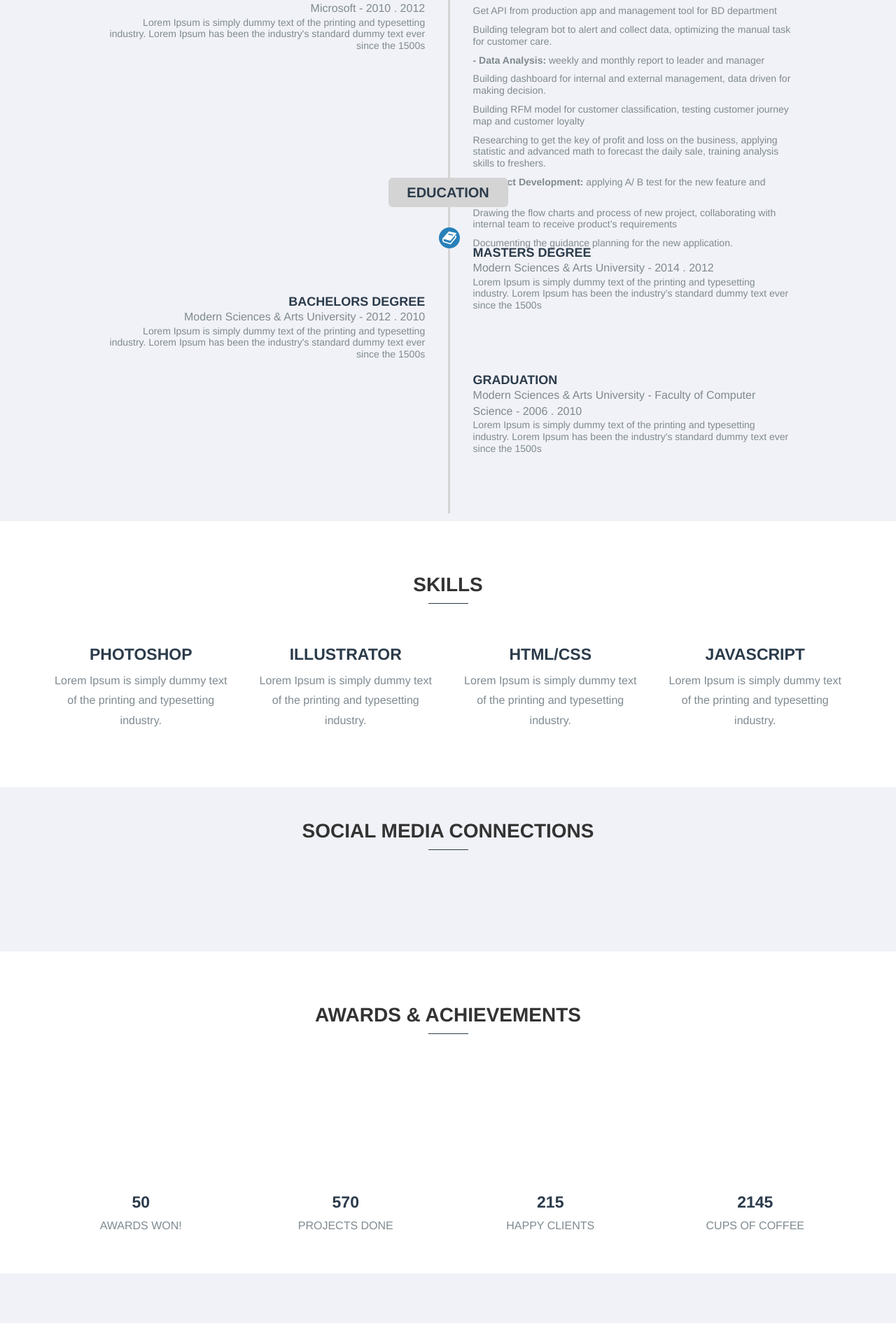
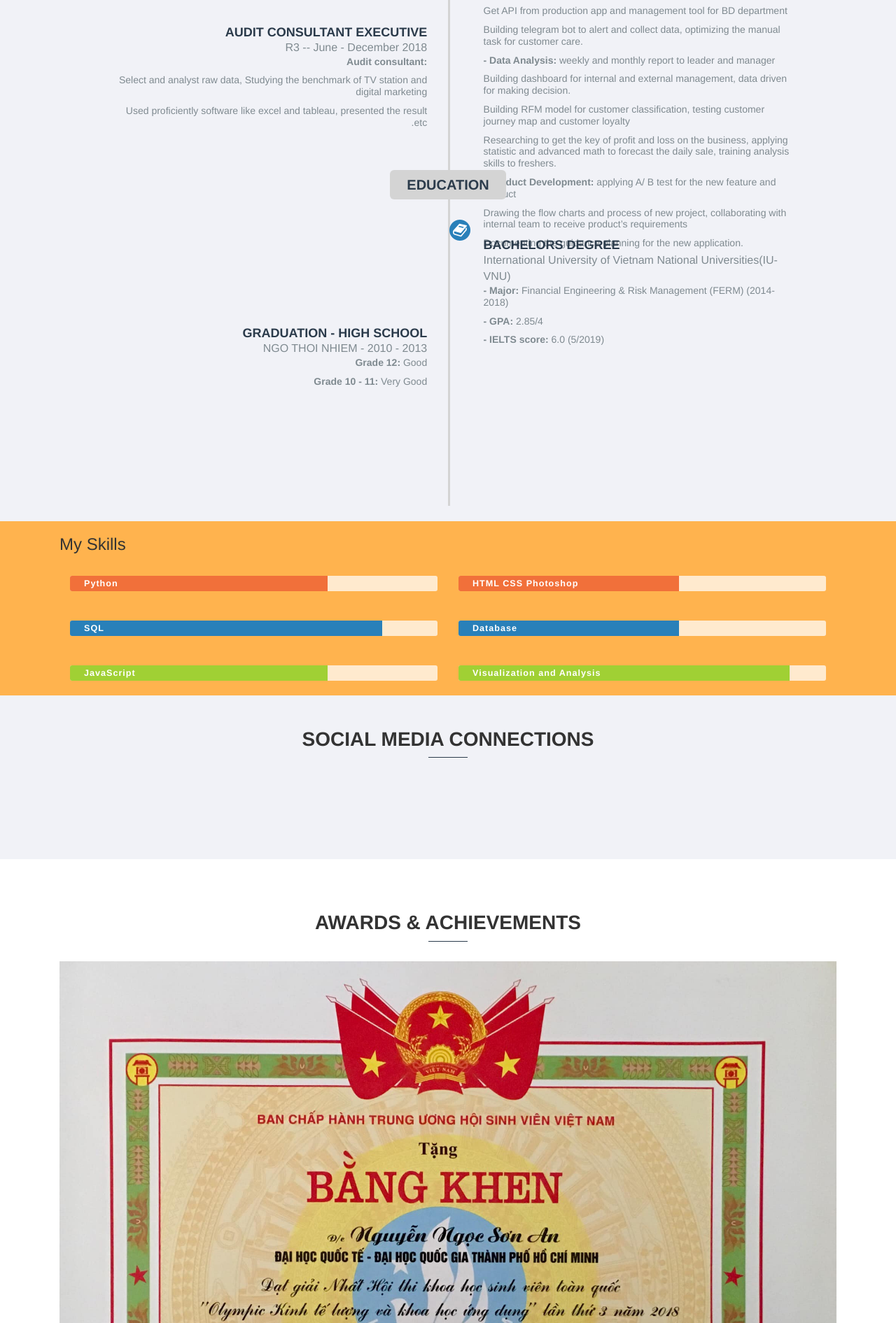
Before and after one commit to tatien777/CV-TIEN, a website built with Parcel: page index.html in a window 1280 px wide. Shown: the part 1858-3749 px from the top of the page at 70% size. Built offline with nearby package versions, Linux system fonts and the light colour scheme; files whose address does not match are found by name.

Commit message:
70% con lai award & contac

```diff
--- a/css/style.css
+++ b/css/style.css
@@ -119,7 +119,7 @@ ul.about-details li p span a {
 }
 #download {
   left: 5%;
-  top: 100px;
+  /* top: 100px; */
   height: 234px;
 }
 .about-row-column h3 {
@@ -298,11 +298,11 @@ label.book {
   width: 40%;
   text-align: right;
   position: absolute;
-  top: 12em;
+  top: 16em;
   left: 5.8em;
 }
 .exp-devide-grid-left:before {
-  content: url(../img/sec-d.png) no-repeat 0px 0px;
+  content: url(../img/cover-2.png) no-repeat 0px 0px;
   position: relative;
   left: 3em;
   top: 1.5em;
@@ -394,9 +394,77 @@ ul.social li i.ph {
 ul.social li i.gp {
   background-position: -585px 0px;
 }
+/*-- skills example2 --*/
+.stats {
+  /* background: url(../img/cover-2.png)no-repeat 0px 0px fixed; */
+  background: rgb(255,179,78);
+    /* background-size: cover; */
+    -webkit-background-size: cover;
+    -moz-background-size: cover;
+    -o-background-size: cover;
+    -ms-background-size: cover;
+}
+.stats h3.w3l-title:after {
+    left:44%;
+}
+.stats h3.w3l-title:before {
+    background: #fff;
+}
+.stats_grid_right {
+    padding: 0 2em;
+}
+/*-- Skills bar effects --*/
+.skillbar {
+	position: relative;
+	display: inline-block;
+	margin: 1.5em 0;
+	width: 100%;
+	background: rgba(255, 255, 255, 0.72);
+	height:22px;
+	-webkit-border-radius: 3px;
+	-moz-border-radius: 3px;
+	-o-border-radius: 3px;
+	-ms-border-radius: 3px;
+	border-radius: 3px;
+}
+.skillbar-title {
+    position: absolute;
+    top: 0;
+    left: 0;
+    width: 117px;
+    font-weight: bold;
+    letter-spacing: 1px;
+    font-size: .9em;
+    color: #ffffff;
+    background: #6adcfa;
+    border-top-left-radius: 3px;
+    border-bottom-left-radius: 3px;
+    background: rgba(0, 0, 0, 0.1);
+    padding: 0 20px;
+    height: 100%;
+    line-height: 22px
+}
+.skillbar-bar {
+	height: 100%;
+	width: 0px;
+	background: #2ebaef;
+	border-radius: 3px;
+	display: inline-block;
+}
+.skill-bar-percent {
+    position: absolute;
+    right:-30px;
+    top: 0;
+    font-size: 1em;
+    height: 100%;
+    color: #fff;
+}
+/*-- //skills example2  --*/
 /*--- Awards Parts Starts Here ----*/
 .awards {
   margin: 2em 0;
+  background-color:  #fff;
+  /* background: */
 }
 .awards-top {
   padding: 2em 0;
@@ -661,6 +729,7 @@ i.twit {
   font-size: 18px;
   font-weight: 700;
   color: #7f8a90;
+  text-align: center;
 }
 /*---- Twitter Feed Part Ends Here ----*/
 /*--- contact Part Starts Here ----*/
@@ -812,7 +881,7 @@ p.copyright a:hover {
     min-height: 300px;
   }
   .header-profile img {
-    width: 30%;
+    width: 25%;
   }
   .header-profile {
     left: 40%;
@@ -858,7 +927,7 @@ p.copyright a:hover {
 }
 @media (max-width: 800px) {
   .header-profile img {
-    width: 25%;
+    width: 20%;
   }
   .header {
     min-height: 192px;
@@ -928,6 +997,8 @@ p.copyright a:hover {
 @media (max-width: 640px) {
   .header-profile img {
     width: 20%;
+    height: 30%;
+
   }
   .header-profile {
     left: 39%;
@@ -1052,7 +1123,8 @@ p.copyright a:hover {
     min-height: 142px;
   }
   .header-profile img {
-    width: 18%;
+    width: 20%;
+    height: 30%;
   }
   .header-profile {
     left: 37%;
@@ -1163,6 +1235,7 @@ p.copyright a:hover {
   }
   .slider-top {
     margin: 0 15%;
+    height: 30rem;
   }
   .callbacks_tabs {
     left: 37%;
@@ -1207,7 +1280,8 @@ p.copyright a:hover {
   }
   label.bag,
   label.book {
-    left: 5.5%;
+    top: 140%;
+    left: 48.5%;
   }
   .exp-devide-grid-left {
     left: -0.4em;
--- a/index.html
+++ b/index.html
@@ -6,6 +6,7 @@ License URL: http://creativecommons.org/licenses/by/3.0/
 -->
 <!DOCTYPE HTML>
 <html>
+
 <head>
 	<title>My Cv Bootstarp Website Template | Home :: w3layouts</title>
 	<link href="css/bootstrap.css" rel='stylesheet' type='text/css' />
@@ -18,13 +19,18 @@ License URL: http://creativecommons.org/licenses/by/3.0/
 	<!--- Jquery--->
 	<!--- Goog Fonts -->
 	<link href='http://fonts.googleapis.com/css?family=Lato:100,300,400,700,900' rel='stylesheet' type='text/css'>
+	<link rel="stylesheet" href="https://maxcdn.bootstrapcdn.com/bootstrap/4.3.1/css/bootstrap.min.css">
+	<script src="https://ajax.googleapis.com/ajax/libs/jquery/3.4.1/jquery.min.js"></script>
+	<script src="https://cdnjs.cloudflare.com/ajax/libs/popper.js/1.14.7/umd/popper.min.js"></script>
+	<script src="https://maxcdn.bootstrapcdn.com/bootstrap/4.3.1/js/bootstrap.min.js"></script>
 </head>
+
 <body>
 	<!-- Header Starts Here ---->
 	<div class="header">
 		<div class="container">
 			<div class="header-profile">
-				<img src="./img/anhcv-full.jpg" alt="avarta"/>
+				<img src="./img/anhcv-full.jpg" alt="avarta" />
 			</div>
 		</div>
 	</div>
@@ -39,29 +45,39 @@ License URL: http://creativecommons.org/licenses/by/3.0/
 			<div class="about-top">
 				<h3 class="top-title">About Me</h3>
 				<span class="line"></span>
-				<p class="about-p">I want to become a professional employee in Data Science, succeed in challenge environment, and contribute my talent and make more values to the sustainable development of company. </p>
-				<p>During 2 previuos years, I also have learn more experience in job from my leader, manager and CEO at AhaMove (Instant logistic) with position as a Senior Customer Intelligent. </p>
+				<p class="about-p">I want to become a professional employee in Data Science, succeed in challenge environment, and
+					contribute my talent and make more values to the sustainable development of company. </p>
+				<p>During 2 previuos years, I also have learn more experience in job from my leader, manager and CEO at AhaMove
+					(Instant logistic) with position as a Senior Customer Intelligent. </p>
 				<div class="row about-row">
 					<div class="col-md-4 about-row-column">
 						<ul class="about-details">
 							<!-- <li><p>Birthday: <span>8/7/1993</span></p></li> -->
-							<li><p>Phone: <span>+8433 4586 011</span></p></li>
-							<li><p>Email:  <span><a href="mailto:tientm0409@gmail.com">tientm0409@gmail.com</a></span></p></li>
-							<li><p>Website: <span><a href="http://w3layouts.com">www.Loremipsy.me</a></span></p></li>
-							<li><p>Address: <span> H79 Le Thi Rieng street Distric 12 , HCM City</span></p></li>
+							<li>
+								<p>Phone: <span>+8433 4586 011</span></p>
+							</li>
+							<li>
+								<p>Email: <span><a href="mailto:tientm0409@gmail.com">tientm0409@gmail.com</a></span></p>
+							</li>
+							<li>
+								<p>Website: <span><a href="http://w3layouts.com">www.Loremipsy.me</a></span></p>
+							</li>
+							<li>
+								<p>Address: <span> H79 Le Thi Rieng street Distric 12 , HCM City</span></p>
+							</li>
 						</ul>
 					</div>
 					<div class="col-md-8 about-row-column" id="download">
-						<!-- <h3>HOBBIES & INTERESTS</h3>
+						<h3>HOBBIES & INTERESTS</h3>
 						<ul class="hoby">
 							<li><i class="tv"></i></li>
-							<li><i class="car"></i></li>
+							<!-- <li><i class="car"></i></li> -->
 							<li><i class="music"></i></li>
-							<li><i class="shopping"></i></li>
+							<!-- <li><i class="shopping"></i></li> -->
 							<li><i class="reading"></i></li>
 							<li><i class="travel"></i></li>
-							<li><i class="tea"></i></li>
-						</ul> -->`
+							<!-- <li><i class="tea"></i></li> -->
+						</ul>`
 						<a href="" class="download "><span></span>Download Resume</a>
 					</div>
 					<div class="clearfix"></div>
@@ -84,25 +100,30 @@ License URL: http://creativecommons.org/licenses/by/3.0/
 				<label class="bag"></label>
 				<div class="exp-devide-grid-right">
 					<h5>SENIOR CUSTOMER INTELLIGENT</h5>
-					<small>AhaMove  - 3/2018 . Current</small>
+					<small>AhaMove -- March 2018 - Current</small>
 
-					<p><span> <strong> - Data Engineer: </strong>  Update data warehouse for analysis purpose </p>
-						<p>	Data pipeline for automation task </p>
+					<p><span> <strong> - Data Engineer: </strong> Update data warehouse for analysis purpose </p>
+					<p> Data pipeline for automation task </p>
 					<p> Get API from production app and management tool for BD department </p>
 					<p> Building telegram bot to alert and collect data, optimizing the manual task for customer care. </p>
-					<p><span> <strong> - Data Analysis: </strong>  weekly and monthly report to leader and manager </p>
+					<p><span> <strong> - Data Analysis: </strong> weekly and monthly report to leader and manager </p>
 					<p> Building dashboard for internal and external management, data driven for making decision. </p>
 					<p> Building RFM model for customer classification, testing customer journey map and customer loyalty </p>
-						<p> Researching to get the key of profit and loss on the business, applying statistic and advanced math to forecast the daily sale, training analysis skills to freshers. </p>
-						<p><span> <strong> - Product Development:  </strong>  applying A/ B test for the new feature and product </p>
-							<p> Drawing the flow charts and process of new project, collaborating with internal team to receive product’s requirements </p>
+					<p> Researching to get the key of profit and loss on the business, applying statistic and advanced math to
+						forecast the daily sale, training analysis skills to freshers. </p>
+					<p><span> <strong> - Product Development: </strong> applying A/ B test for the new feature and product </p>
+					<p> Drawing the flow charts and process of new project, collaborating with internal team to receive product’s
+						requirements </p>
 					<p> Documenting the guidance planning for the new application. </p>
 
 				</div>
 				<div class="exp-devide-grid-left">
-					<h5>JUNIOR UI DESIGNER</h5>
-					<small>Microsoft - 2010 . 2012</small>
-					<p>Lorem Ipsum is simply dummy text of the printing and typesetting industry. Lorem Ipsum has been the industry's standard dummy text ever since the 1500s</p>
+					<h5>AUDIT CONSULTANT EXECUTIVE</h5>
+					<small>R3 -- June - December 2018</small>
+					<p><span> <strong> Audit consultant: </strong> </p>
+					<p> Select and analyst raw data, Studying the benchmark of TV station and digital marketing </p>
+					<p> Used proficiently software like excel and tableau, presented the result .etc </p>
+
 				</div>
 				<!-- <div class="exp-devide-grid-rightb">
 					<h5>UI/UX DESIGNER</h5>
@@ -116,26 +137,33 @@ License URL: http://creativecommons.org/licenses/by/3.0/
 				</span>
 				<label class="book"></label>
 				<div class="exp-devide-grid-right">
-					<h5>MASTERS DEGREE</h5>
-					<small>Modern Sciences & Arts University - 2014 . 2012</small>
-					<p>Lorem Ipsum is simply dummy text of the printing and typesetting industry. Lorem Ipsum has been the industry's standard dummy text ever since the 1500s</p>
+					<h5>BACHELORS DEGREE</h5>
+					<small>International University of Vietnam National Universities(IU-VNU)</small>
+					<p><span> <strong> - Major: </strong> Financial Engineering & Risk Management (FERM) (2014-2018) </p>
+					<p><span> <strong> - GPA: </strong> 2.85/4 </p>
+					<p><span> <strong> - IELTS score: </strong> 6.0 (5/2019) </p>
+
+
+
 				</div>
 				<div class="exp-devide-grid-left">
-					<h5>BACHELORS DEGREE</h5>
-					<small>Modern Sciences & Arts University - 2012 . 2010</small>
-					<p>Lorem Ipsum is simply dummy text of the printing and typesetting industry. Lorem Ipsum has been the industry's standard dummy text ever since the 1500s</p>
+					<h5>GRADUATION - HIGH SCHOOL</h5>
+					<small> NGO THOI NHIEM - 2010 - 2013</small>
+					<p> <strong> Grade 12: </strong> Good</p>
+					<p> <strong> Grade 10 - 11: </strong> Very Good</p>
+
 				</div>
-				<div class="exp-devide-grid-rightb">
+				<!-- <div class="exp-devide-grid-rightb">
 					<h5>GRADUATION</h5>
 					<small>Modern Sciences & Arts University - Faculty of Computer Science - 2006 . 2010</small>
 					<p>Lorem Ipsum is simply dummy text of the printing and typesetting industry. Lorem Ipsum has been the industry's standard dummy text ever since the 1500s</p>
-				</div>
+				</div> -->
 			</div>
 		</div>
 	</div>
 	<!--- Experience Ends Here --->
 	<!--- Skills Starts Here --->
-	<div class="skills">
+	<!-- <div class="skills">
 		<div class="container">
 			<div class="skills-top">
 				<h3 class="top-title">Skills</h3>
@@ -174,7 +202,7 @@ License URL: http://creativecommons.org/licenses/by/3.0/
 		</div>
 	</div>
 			<!--- Skill Script --->
-				<script type="text/javascript" src="js/circles.js"></script>
+	<!-- <script type="text/javascript" src="js/circles.js"></script>
 						         <script>
 									var colors = [
 											['#fff', '#2980b9'], ['#fff', '#2980b9'], ['#fff', '#2980b9'], ['#fff', '#2980b9']
@@ -194,10 +222,61 @@ License URL: http://creativecommons.org/licenses/by/3.0/
 										});
 									}
 
-					</script>
+					</script> -->
 	<!--- Skill Script --->
+	<!-- </div> -->
+	<!--- Skills Ends Here --->
+	<!-- stats -->
+	<div class="stats wthree-sub" id="skills">
+		<div class="container">
+			<h3 class="w3l-title">My Skills</h3>
+			<div class="col-sm-6 stats_grid_right">
+				<div class="skillbar" data-percent="78">
+					<span class="skillbar-title" style="background: #f1703a; width: 70%;">Python</span>
+					<p class="skillbar-bar" style="background: #f88c5e;"></p>
+					<span class="skill-bar-percent"></span>
 				</div>
-	<!--- Skills Ends Here --->
+				<!-- End Skill Bar -->
+
+				<div class="skillbar" data-percent="94">
+					<span class="skillbar-title" style="background: #2980b9; width: 85%;">SQL</span>
+					<p class="skillbar-bar" style="background: #3498db;"></p>
+					<span class="skill-bar-percent"></span>
+				</div>
+				<!-- End Skill Bar -->
+
+				<div class="skillbar" data-percent="76">
+					<span class="skillbar-title" style="background: #a0d034; width: 70%;">JavaScript </span>
+					<p class="skillbar-bar" style="background: #b2ec2f;"></p>
+					<span class="skill-bar-percent"></span>
+				</div>
+				<!-- End Skill Bar -->
+			</div>
+			<div class="col-sm-6 stats_grid_right">
+				<div class="skillbar" data-percent="54">
+					<span class="skillbar-title" style="background: #f1703a; width: 60%;">HTML CSS Photoshop</span>
+					<p class="skillbar-bar" style="background: #f88c5e;"></p>
+					<span class="skill-bar-percent"></span>
+				</div>
+				<!-- End Skill Bar -->
+
+				<div class="skillbar" data-percent="64">
+					<span class="skillbar-title" style="background: #2980b9; width: 60%;">Database</span>
+					<p class="skillbar-bar" style="background: #3498db;"></p>
+					<span class="skill-bar-percent"></span>
+				</div>
+				<!-- End Skill Bar -->
+
+				<div class="skillbar" data-percent="84">
+					<span class="skillbar-title" style="background: #a0d034; width: 90%;">Visualization and Analysis</span>
+					<p class="skillbar-bar" style="background: #b2ec2f;"></p>
+					<span class="skill-bar-percent"></span>
+				</div>
+			</div>
+			<div class="clearfix"> </div>
+		</div>
+	</div>
+	<!-- //stats -->
 	<!-- Social Media Connections ---->
 	<div class="social-media">
 		<div class="container">
@@ -223,65 +302,35 @@ License URL: http://creativecommons.org/licenses/by/3.0/
 			<div class="awards-top">
 				<h3 class="top-title">AWARDS & ACHIEVEMENTS</h3>
 				<span class="line"></span>
-				<div class="row award-row">
-					<div class="col-md-3 award-column">
-						<i class="award"></i>
-						<h5>50</h5>
-						<small>Awards Won!</small>
-					</div>
-					<div class="col-md-3 award-column">
-						<i class="project"></i>
-						<h5>570</h5>
-						<small>PROJECTS DONE</small>
-					</div>
-					<div class="col-md-3 award-column">
-						<i class="client"></i>
-						<h5>215</h5>
-						<small>HAPPY CLIENTS</small>
-					</div>
-					<div class="col-md-3 award-column">
-						<i class="cups"></i>
-						<h5>2145</h5>
-						<small>CUPS OF COFFEE</small>
-					</div>
-					<div class="clearfix"></div>
-				</div>
-			</div>
-		</div>
-	</div>
-	<!--- Awards Ends Here ---->
-	<!--- Twitter Feed Starts Here ---->
-	<div class="twitter">
-		<div class="container">
-			<div class="twitter-top">
-				<i class="twit"></i>
-				<span class="line"></span>
-				<!-- Slideshow 4 -->
-			    <div  id="top" class="callbacks_container">
+				<div id="top" class="callbacks_container">
 					<ul class="rslides" id="slider4">
 						<li>
 							<div class="slider-top">
-			          	 	<p>Lorem Ipsum is simply dummy text of the printing and typesetting industry. Lorem<br>Ipsum has been the industry's standard dummy text ever since the 1500s</p>
+								<img src="./img/reward-1.jpg" style="width:100%;" alt="award1">
 							</div>
 						</li>
 						<li>
 							<div class="slider-top">
-			          	<p>simply dummy text of the Lorem Ipsum is printing and typesetting industry. Lorem<br>Ipsum has been the industry's standard dummy text ever since the 1500s</p>
+								<p>simply dummy text of the Lorem Ipsum is printing and typesetting industry. Lorem<br>Ipsum has been the
+									industry's standard dummy text ever since the 1500s</p>
 							</div>
 						</li>
 						<li>
 							<div class="slider-top">
-			          	<p>printing and typesetting Lorem Ipsum is simply dummy text of the printing and typesetting industry. Lorem<br>Ipsum has been the industry's standard dummy text ever since the 1500s</p>
+								<p>printing and typesetting Lorem Ipsum is simply dummy text of the printing and typesetting industry. Lorem<br>Ipsum
+									has been the industry's standard dummy text ever since the 1500s</p>
 							</div>
 						</li>
 						<li>
 							<div class="slider-top">
-			          	<p>and typesetting Lorem Ipsum is simply dummy text of the printing and typesetting industry. Lorem<br>Ipsum has been the industry's standard dummy text ever since the 1500s</p>
+								<p>and typesetting Lorem Ipsum is simply dummy text of the printing and typesetting industry. Lorem<br>Ipsum
+									has been the industry's standard dummy text ever since the 1500s</p>
 							</div>
 						</li>
 						<li>
 							<div class="slider-top">
-			          	<p>typesetting Lorem Ipsum is simply dummy text of the printing and typesetting industry. Lorem<br>Ipsum has been the industry's standard dummy text ever since the 1500s</p>
+								<p>typesetting Lorem Ipsum is simply dummy text of the printing and typesetting industry. Lorem<br>Ipsum has
+									been the industry's standard dummy text ever since the 1500s</p>
 							</div>
 						</li>
 					</ul>
@@ -310,10 +359,19 @@ License URL: http://creativecommons.org/licenses/by/3.0/
 
 				});
 			</script>
-			<!----//End-slider-script---->
+
+		</div>
 
 	</div>
 	</div>
+
+
+
+	<!--- Awards Ends Here ---->
+	<!--- Twitter Feed Starts Here ---->
+	<!-- twitter -->
+<p class="abc"> abc </p>
+
 	<!--- Twitter Feed Ends Here ---->
 	<!--- Contact Starts Here ---->
 	<div class="contact">
@@ -321,7 +379,8 @@ License URL: http://creativecommons.org/licenses/by/3.0/
 			<div class="contact-top">
 				<h3 class="top-title">Contact Me</h3>
 				<span class="line"></span>
-				<p>Lorem Ipsum is simply dummy text of the printing and typesetting industry. Lorem<br>Ipsum has been the industry's standard dummy text ever since the 1500s</p>
+				<p>Lorem Ipsum is simply dummy text of the printing and typesetting industry. Lorem<br>Ipsum has been the
+					industry's standard dummy text ever since the 1500s</p>
 				<div class="row contact-row">
 					<div class="col-md-4 contact-column">
 						<i class="loc"></i>
@@ -339,16 +398,16 @@ License URL: http://creativecommons.org/licenses/by/3.0/
 				</div>
 				<div class="contact-form">
 					<div class="text">
-						<input type="text" value="Your Name.." onfocus="this.value = '';" onblur="if (this.value == '') {this.value = 'Your Name..';}"/>
+						<input type="text" value="Your Name.." onfocus="this.value = '';" onblur="if (this.value == '') {this.value = 'Your Name..';}" />
 					</div>
 					<div class="text">
-						<input type="text" value="Your Email.." onfocus="this.value = '';" onblur="if (this.value == '') {this.value = 'Your Email..';}"/>
+						<input type="text" value="Your Email.." onfocus="this.value = '';" onblur="if (this.value == '') {this.value = 'Your Email..';}" />
 					</div>
 					<div class="text">
 						<textarea value="Message:" onfocus="this.value = '';" onblur="if (this.value == '') {this.value = 'Message';}">Your Message..</textarea>
 					</div>
 					<div class="text">
-						<input type="submit"/>
+						<input type="submit" />
 					</div>
 				</div>
 			</div>
@@ -363,4 +422,5 @@ License URL: http://creativecommons.org/licenses/by/3.0/
 	</div>
 	<!--- Footer Ends Here ---->
 </body>
+
 </html>
```
Also changed, not shown: img/cover-2.png (added). Lines whose indentation alone changed are shown as unchanged.
